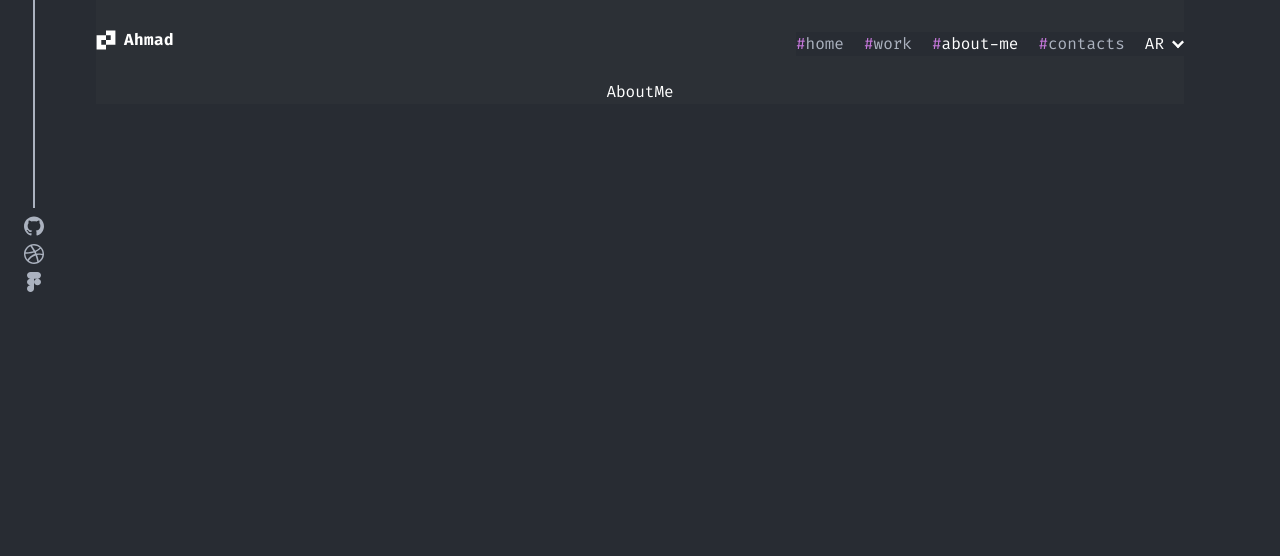
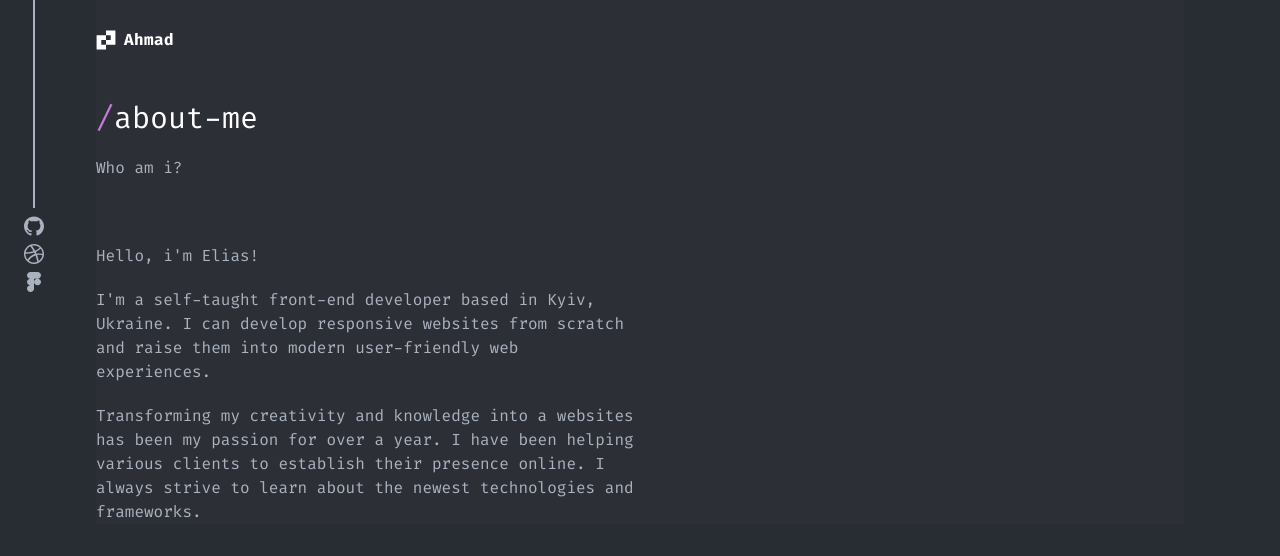
Before and after one commit to ahmadnourldin1/portfolio, a Next.js app: page /about-me in a window 1280 px wide. Shown: the top 556 px of the page. Built offline with nearby package versions, Linux system fonts and the light colour scheme.

Commit message:
fix:the navbar still open in the small screen in close pixel.

```diff
--- a/app/about-me/page.tsx
+++ b/app/about-me/page.tsx
@@ -2,7 +2,20 @@ import React from 'react'
 
 const AboutMe = () => {
   return (
-    <div>AboutMe</div>
+    <div className="w-full flex justify-center flex-col mt-5">
+      <div className="w-full flex justify-center flex-col gap-5 md:mb-16 mb-9">
+        <h1 className="text-3xl"><span className="text-primary">/</span>about-me</h1>
+        <p className="text-grey">Who am i?</p>
+      </div>
+      <div className="w-full flex flex-col md:flex-row justify-between items-center">
+        <div className="md:w-1/2 w-full flex flex-col md:gap-5 gap-2">
+          <p className="text-grey text-sm md:text-base">Hello, i&apos;m Elias!</p>
+          <p className="text-grey text-sm md:text-base">I&apos;m a self-taught front-end developer based in Kyiv, Ukraine. I can develop responsive websites from scratch and raise them into modern user-friendly web experiences. </p>
+          <p className="text-grey text-sm md:text-base">Transforming my creativity and knowledge into a websites has been my passion for over a year. I have been helping various clients to establish their presence online. I always strive to learn about the newest technologies and frameworks.</p>
+        </div>
+        <div className="w-1/2"></div>
+      </div>
+    </div>
   )
 }
 
--- a/components/common/Navbar/Links/index.tsx
+++ b/components/common/Navbar/Links/index.tsx
@@ -17,7 +17,7 @@ const Links: React.FC<props> = ({ setIsNavbarOpen, isNavbarOpen }) => {
   console.log(pathname);
 
   return (
-    <ul className={cn('md:flex-row md:top-1 md:relative md:w-auto md:h-auto md:items-center md:justify-center w-full flex flex-col fixed left-0 top-16 h-full bg-background gap-5 justify-start items-start pt-16 md:pt-0 pl-5 md:pl-0', { 'hidden': !isNavbarOpen && isMobile })}>
+    <ul className={cn('md:flex-row md:top-1 md:relative md:w-auto md:h-auto md:items-center md:justify-center w-full flex flex-col fixed left-0 top-16 h-full bg-background gap-5 justify-start items-start pt-16 md:pt-0 pl-5 md:pl-0', { 'hidden': !isNavbarOpen })}>
       {Object.values(linksMap).map((item) => {
         const { name, link } = item;
 
--- a/components/hooks/use-breakpoint.tsx
+++ b/components/hooks/use-breakpoint.tsx
@@ -10,8 +10,8 @@ export const useBreakpoint = () => {
     useEffect(() => {
         const handleResize = () => {
             setBreakpoints({
-                isMobile: window.innerWidth < 640,
-                isTablet: window.innerWidth >= 640 && window.innerWidth < 1024,
+                isMobile: window.innerWidth < 768,
+                isTablet: window.innerWidth >= 768 && window.innerWidth < 1024,
                 isDesktop: window.innerWidth >= 1024
             });
         }
```
